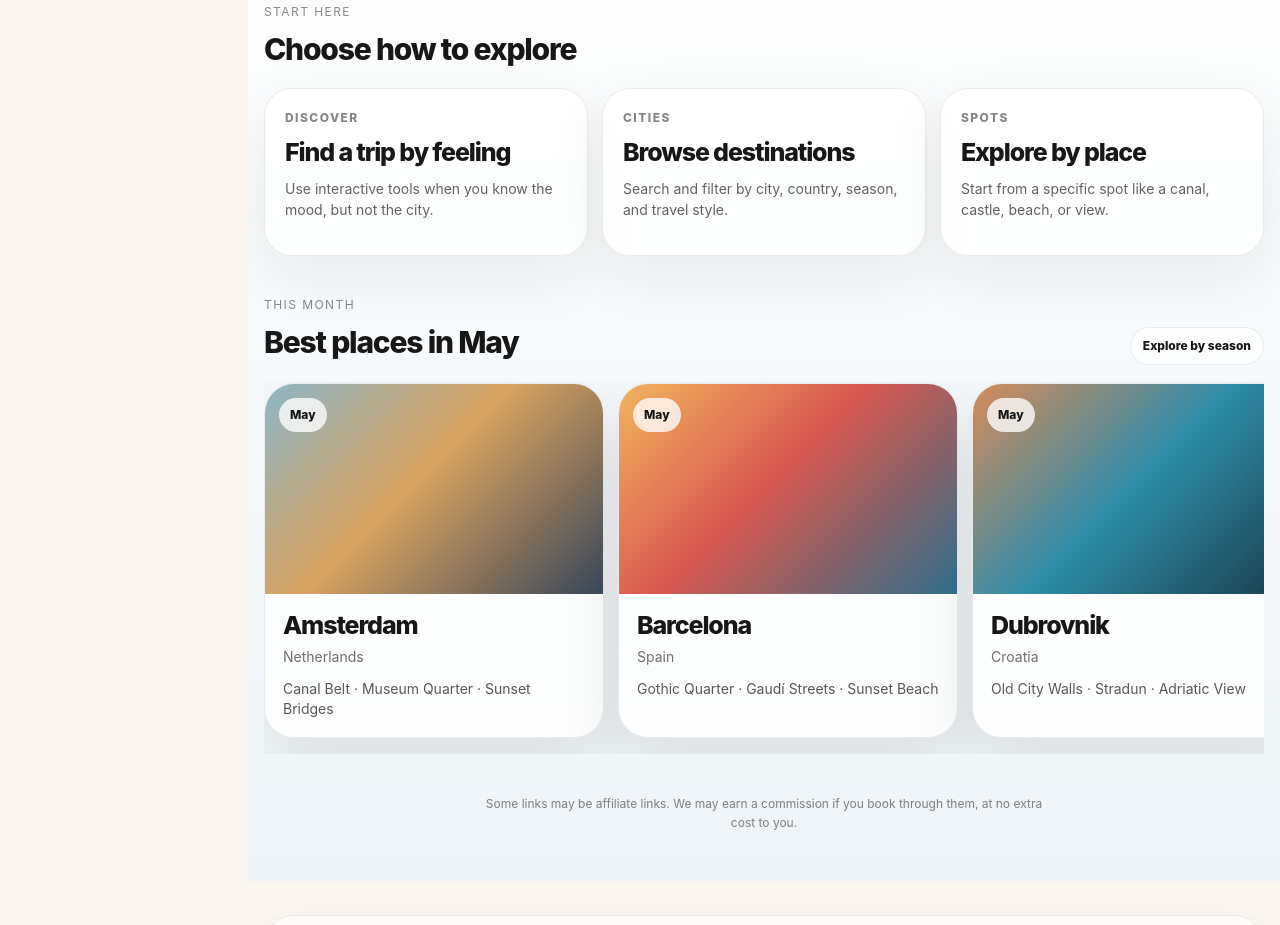
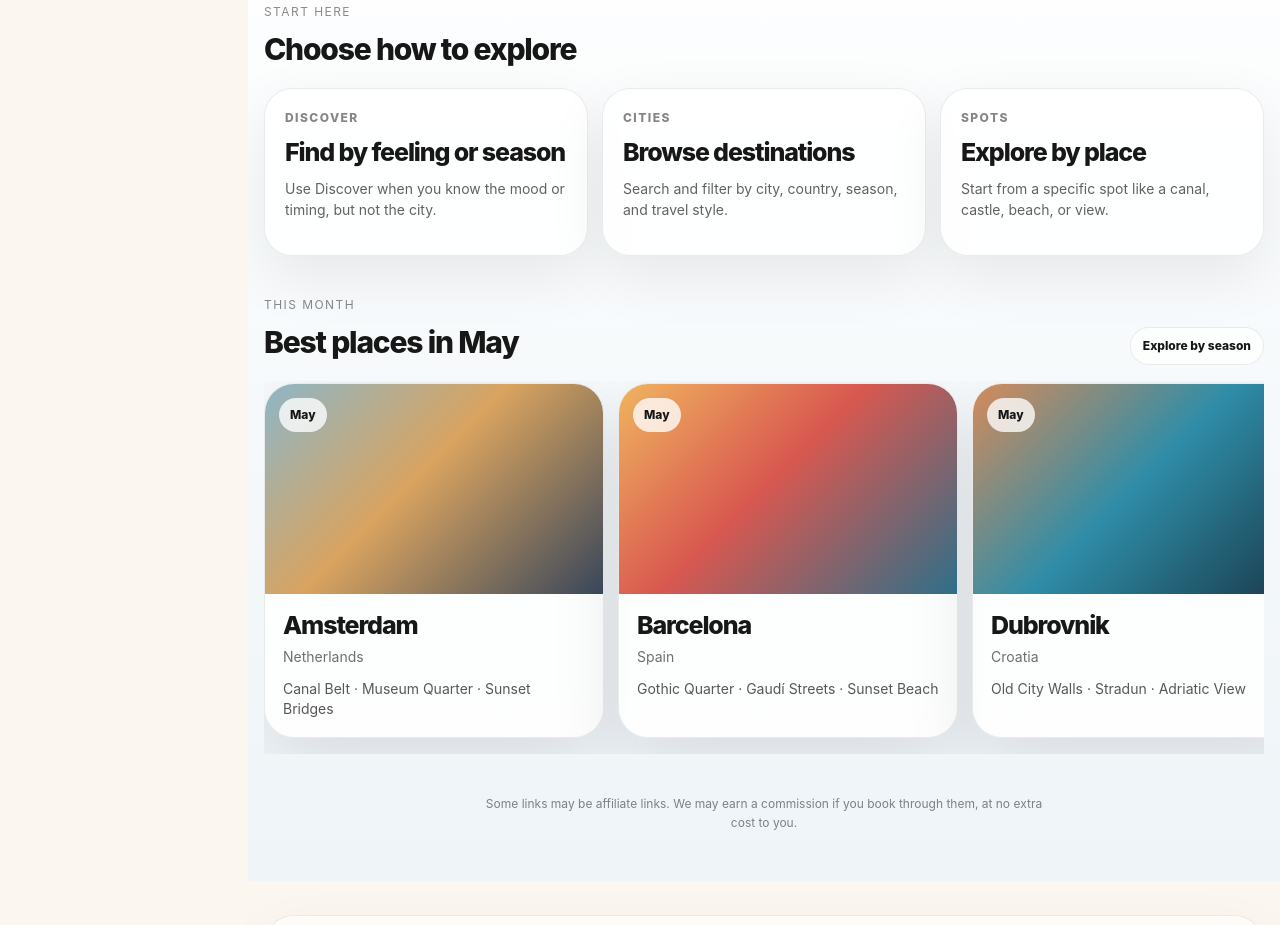
Before and after one commit to kazumophone-arch/travelhub, a Next.js app: page / in a window 1280 px wide. Shown: the part 900-1825 px from the top of the page. Built offline with nearby package versions, Linux system fonts and the light colour scheme.

Commit message:
simplify home entry cards

```diff
--- a/components/CityDirectory.tsx
+++ b/components/CityDirectory.tsx
@@ -484,8 +484,8 @@ export function CityDirectory({ cities }: Props) {
                     <p style={destinationReasonStyle}>{getCityReason(city)}</p>
 
                     <div style={spotsStyle}>
-                      {city.stops.slice(0, 3).map((spot) => (
-                        <span key={spot}>{spot}</span>
+                      {city.stops.slice(0, 3).map((spot, spotIndex) => (
+                        <span key={`${spot}-${spotIndex}`}>{spot}</span>
                       ))}
                     </div>
 
--- a/components/HomeLanding.tsx
+++ b/components/HomeLanding.tsx
@@ -407,9 +407,9 @@ export function HomeLanding({ cities }: Props) {
           <div style={quickGridStyle}>
             <Link href="/discover" style={quickCardStyle}>
               <div style={quickLabelStyle}>Discover</div>
-              <h3 style={quickTitleStyle}>Find a trip by feeling</h3>
+              <h3 style={quickTitleStyle}>Find by feeling or season</h3>
               <p style={quickTextStyle}>
-                Use interactive tools when you know the mood, but not the city.
+                Use Discover when you know the mood or timing, but not the city.
               </p>
             </Link>
 
```
